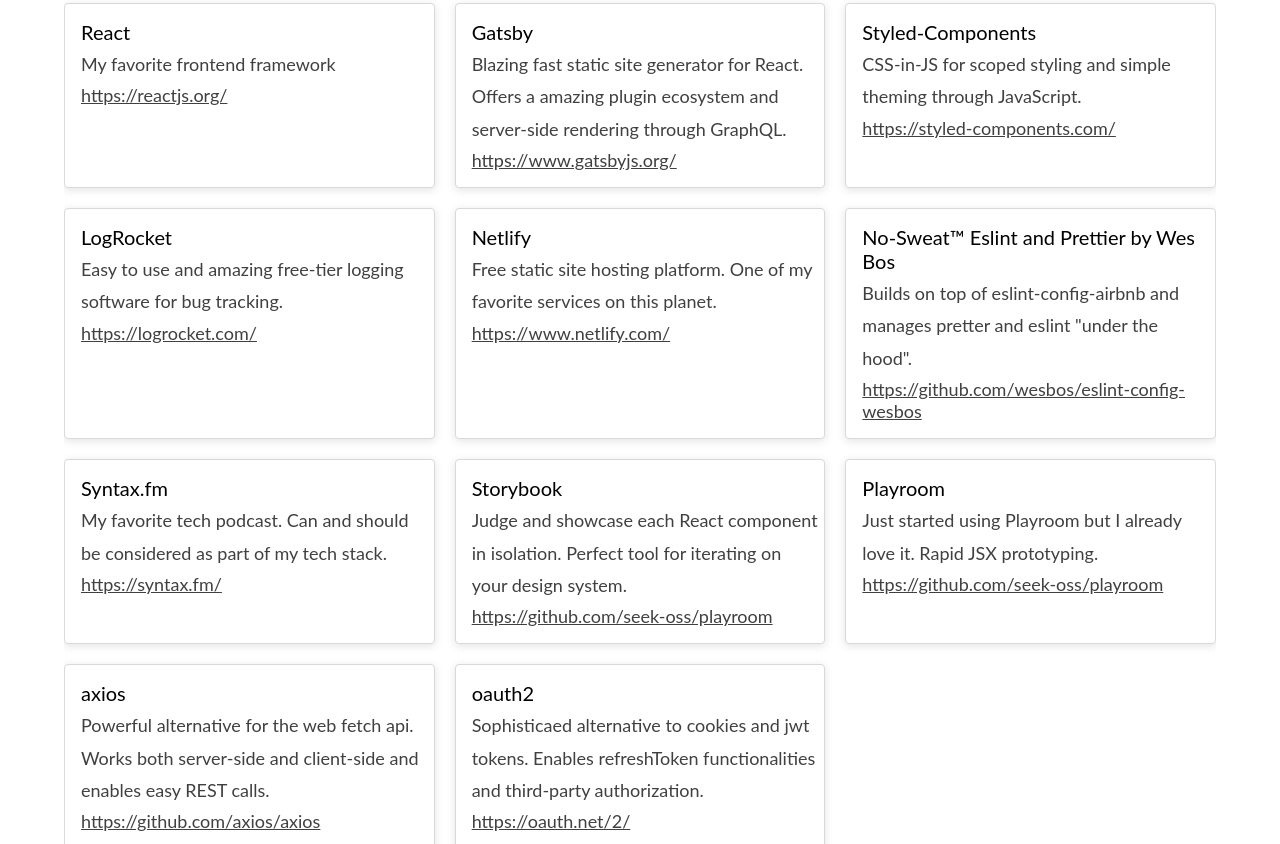
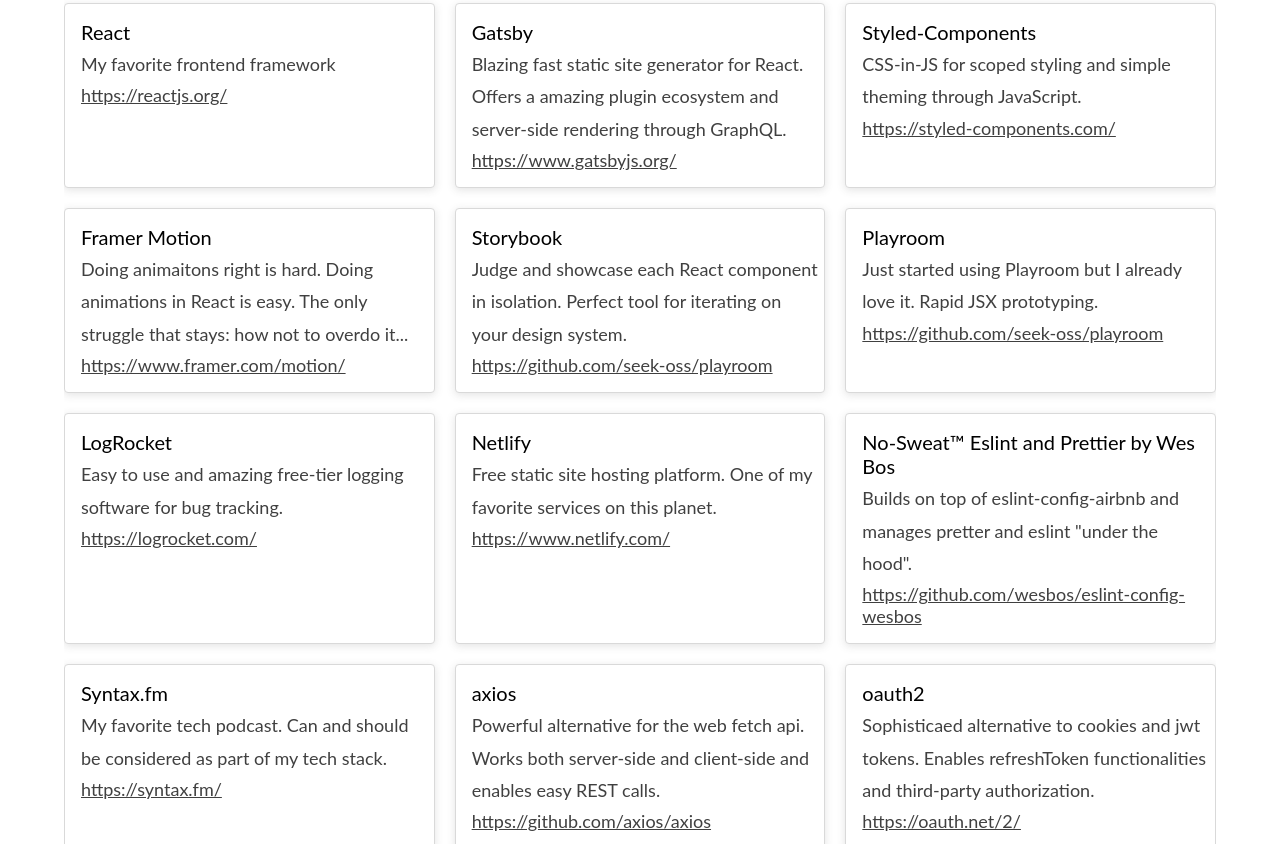
Before and after one commit to andrelandgraf/gatsby-x, a Gatsby site: page / in a window 1280 px wide. Shown: the part 460-1304 px from the top of the page. Built offline with nearby package versions, Linux system fonts and the light colour scheme; Gatsby itself is replaced by a stand-in of ours; no server answers.

Commit message:
Animation changes and new icon - adds icon for light mode - removes initial background change animation

```diff
--- a/src/components/layout/header.jsx
+++ b/src/components/layout/header.jsx
@@ -6,6 +6,7 @@ import { motion } from 'framer-motion';
 
 import { ReactComponent as Logo } from '../../assets/svgs/gatsbyx.svg';
 import { ReactComponent as Night } from '../../assets/svgs/night.svg';
+import { ReactComponent as Day } from '../../assets/svgs/day.svg';
 
 import { CustomThemeContext } from '../../contexts/theme';
 import CustomButton from '../clickables/customButton';
@@ -69,6 +70,7 @@ const Header = ({ siteTitle }) => {
     <FixedHeader
       animate={{ backgroundColor: theme.colors.background }}
       transition={{ duration: 0.85 }}
+      initial={false}
     >
       <Navigation>
         <Branding>
@@ -90,7 +92,7 @@ const Header = ({ siteTitle }) => {
         </List>
         <Theming>
           <CustomButton id="toggle-theme" onClick={toggle}>
-            <Night />
+            {key === themeKeys.light ? <Night /> : <Day />}
           </CustomButton>
         </Theming>
       </Navigation>
--- a/src/components/layout/layout.jsx
+++ b/src/components/layout/layout.jsx
@@ -51,6 +51,7 @@ const Layout = ({ children }) => {
     <Page
       animate={{ backgroundColor: theme.colors.background }}
       transition={{ duration: 0.85 }}
+      initial={false}
     >
       <GlobalStyle />
       <Header siteTitle={data.site.siteMetadata.title} />
--- a/src/pages/index.js
+++ b/src/pages/index.js
@@ -23,6 +23,24 @@ const treats = [
     link: 'https://styled-components.com/',
   },
   {
+    name: 'Framer Motion',
+    reasoning:
+      'Doing animaitons right is hard. Doing animations in React is easy. The only struggle that stays: how not to overdo it...',
+    link: 'https://www.framer.com/motion/',
+  },
+  {
+    name: 'Storybook',
+    reasoning:
+      'Judge and showcase each React component in isolation. Perfect tool for iterating on your design system.',
+    link: 'https://github.com/seek-oss/playroom',
+  },
+  {
+    name: 'Playroom',
+    reasoning:
+      'Just started using Playroom but I already love it. Rapid JSX prototyping.',
+    link: 'https://github.com/seek-oss/playroom',
+  },
+  {
     name: 'LogRocket',
     reasoning:
       'Easy to use and amazing free-tier logging software for bug tracking.',
@@ -45,18 +63,6 @@ const treats = [
     reasoning:
       'My favorite tech podcast. Can and should be considered as part of my tech stack.',
     link: 'https://syntax.fm/',
-  },
-  {
-    name: 'Storybook',
-    reasoning:
-      'Judge and showcase each React component in isolation. Perfect tool for iterating on your design system.',
-    link: 'https://github.com/seek-oss/playroom',
-  },
-  {
-    name: 'Playroom',
-    reasoning:
-      'Just started using Playroom but I already love it. Rapid JSX prototyping.',
-    link: 'https://github.com/seek-oss/playroom',
   },
   {
     name: 'axios',
```
Also changed, not shown: src/assets/svgs/day.svg (added).
